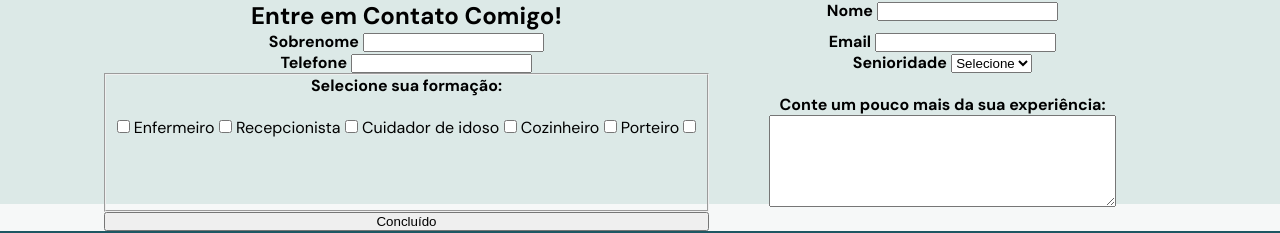
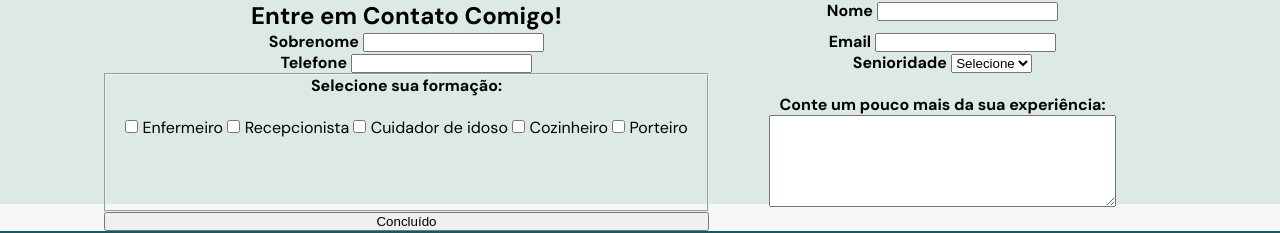
Before and after one commit to nanydev/nhc, a plain HTML site: page parceiro.html in a window 1280 px wide. Shown: the part 492-725 px from the top of the page. Drawn offline with nearby package versions, Linux system fonts and the light colour scheme.

Commit message:
add form

```diff
--- a/parceiro.html
+++ b/parceiro.html
@@ -269,7 +269,7 @@
             <label for="tecnologia4"> Cozinheiro</label>
             <input type="checkbox" id="tecnologia5" name="tecnologia5" value="C#">
             <label for="tecnologia5"> Porteiro</label>
-            <input type="checkbox" id="tecnologia6" name="tecnologia6" value="Python">
+            <!-- <input type="checkbox" id="tecnologia6" name="tecnologia6" value="Python"> -->
             <!-- <label for="tecnologia6"> Python</label>
             <input type="checkbox" id="tecnologia7" name="tecnologia7" value="Java">
             <label for="tecnologia7"> Java</label> -->
```
